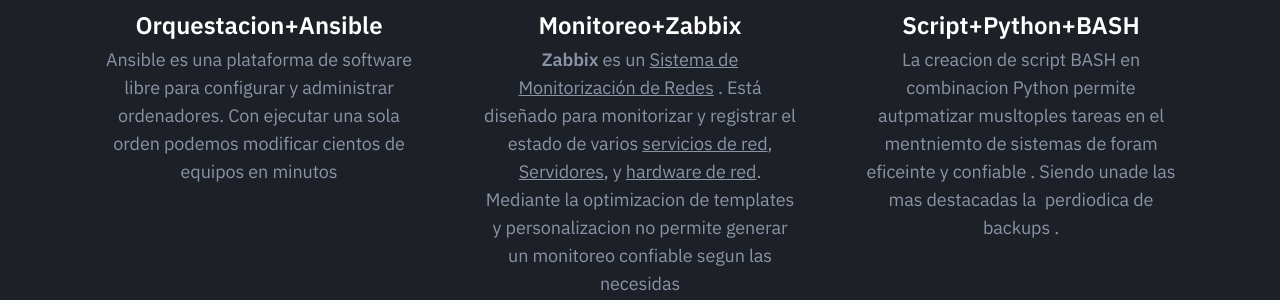
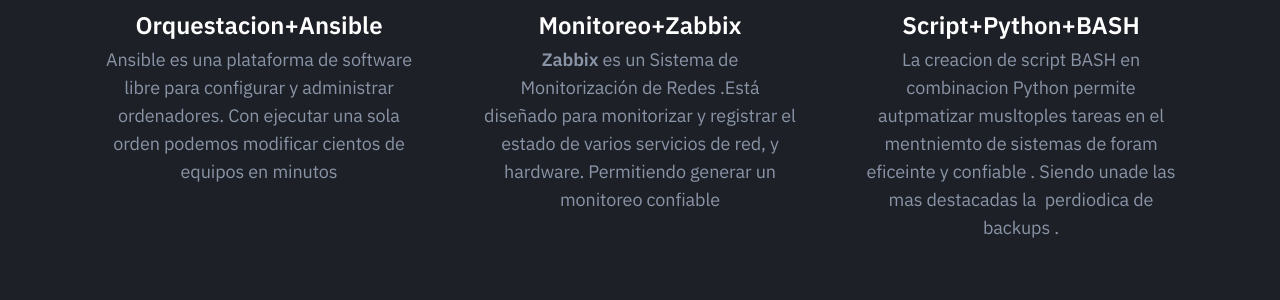
Before and after one commit to carlosmatthews/pirka-it.github.io, a plain HTML site: page index.html in a window 1280 px wide. Shown: the part 955-1255 px from the top of the page. Drawn offline with nearby package versions, Linux system fonts and the light colour scheme.

Commit message:
texto zabbix

```diff
--- a/index.html
+++ b/index.html
@@ -102,20 +102,11 @@
 
                         alt="Feature 02" style="width: 316px; height: 103px;"> </div>
                     <h4 class="feature-title mt-24">Monitoreo+Zabbix</h4>
-                    <p class="text-sm mb-0"><b>Zabbix</b> es un <a href="https://es.wikipedia.org/wiki/Monitoreo_de_red"
-
-                        title="Monitoreo de red">Sistema de Monitorización de
-                        Redes</a> . Está diseñado para monitorizar y registrar
-                      el estado de varios <a href="https://es.wikipedia.org/wiki/Servicios_de_red"
-
-                        class="mw-redirect" title="Servicios de red">servicios
-                        de red</a>, <a href="https://es.wikipedia.org/wiki/Servidor"
-
-                        title="Servidor">Servidores</a>, y <a href="https://es.wikipedia.org/wiki/Hardware_de_red"
-
-                        title="Hardware de red">hardware de red</a>. Mediante la
-                      optimizacion de templates y personalizacion no permite
-                      generar un monitoreo confiable segun las necesidas</p>
+                    <p class="text-sm mb-0"><b>Zabbix</b> es un Sistema de Monitorización de
+                        Redes</a> .Está diseñado para monitorizar y registrar
+                      el estado de varios servicios
+                      de red</a>, y
+                      hardware. </a>Permitiendo generar un monitoreo confiable</p>
                   </div>
                 </div>
                 <div class="feature text-center is-revealing">
```
